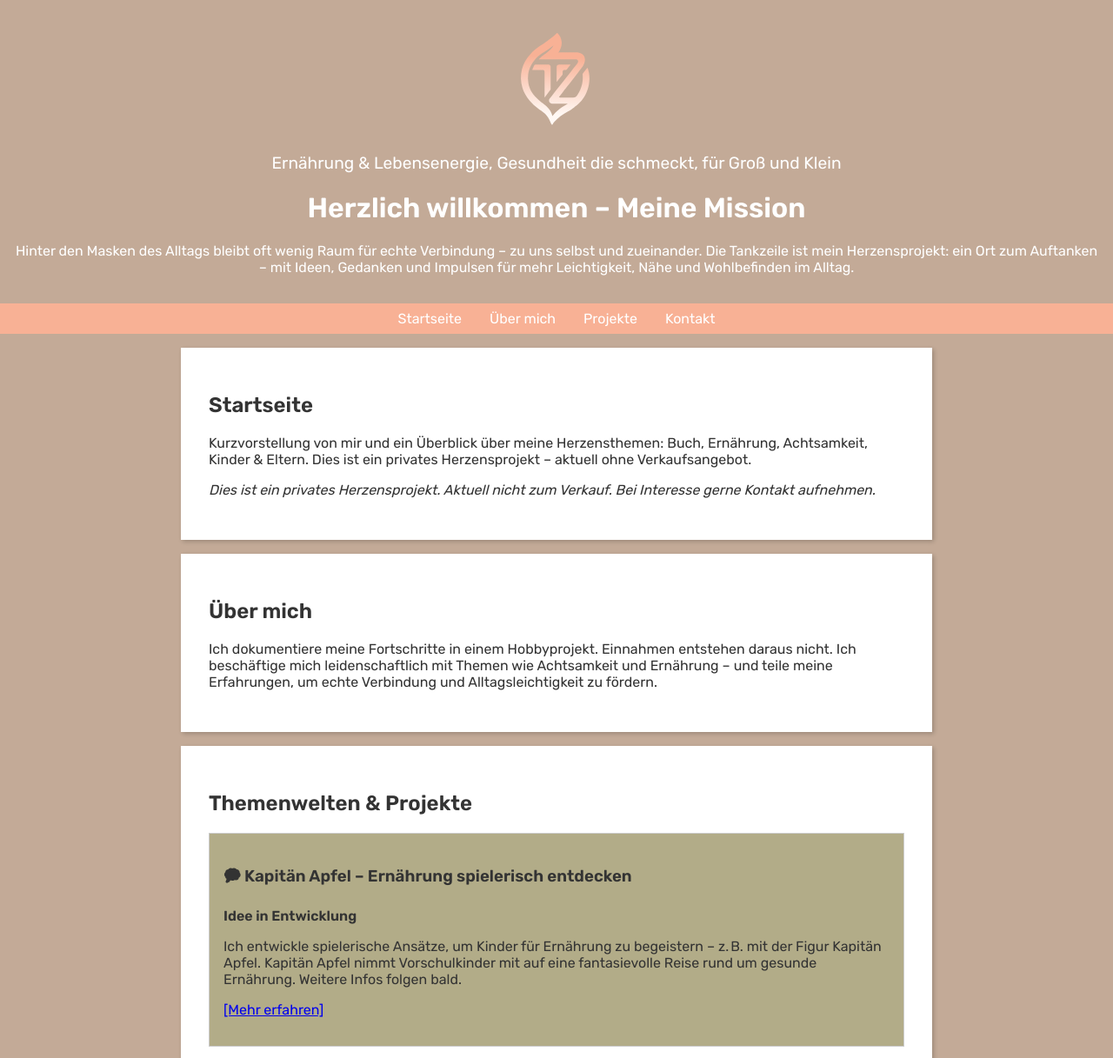
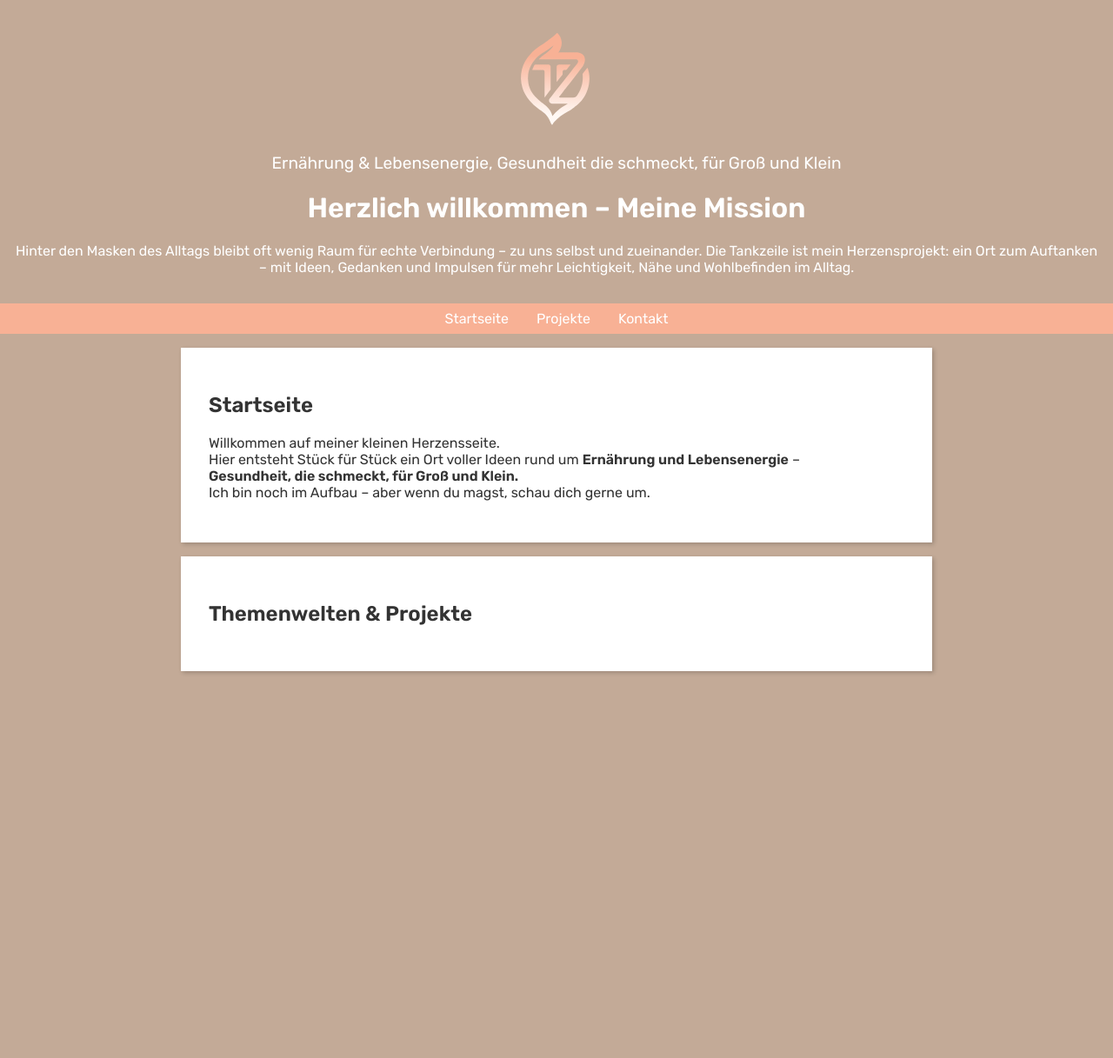
Before and after one commit to Tahi030/meine-webseite, a plain HTML site: page index.html in a window 1280 px wide. Shown: the top 1217 px of the page at 87% size. After the commit the page ends 800 px from the top, so only its background shows below. Drawn offline with Linux system fonts and the light colour scheme.

Commit message:
Add files via upload

```diff
--- a/index.html
+++ b/index.html
@@ -1,143 +1,3 @@
-<!DOCTYPE html>
-<html lang="de">
-<head>
-  <meta charset="UTF-8">
-  <meta name="viewport" content="width=device-width, initial-scale=1.0">
-  <title>Tankzeile – Privates Herzensprojekt</title>
-  <style>
-    @font-face {
-      font-family: 'Jonova Condensed';
-      src: url('Tamara_Schriftart.svg#JonovaCondensed') format('svg');
-      font-weight: normal;
-      font-style: normal;
-    }
-
-    body {
-      font-family: 'Jonova Condensed', sans-serif;
-      margin: 0;
-      padding: 0;
-      background-color: #fefaf8;
-      color: #333;
-    }
-    header, footer {
-      background-color: #c3aa97;
-      color: #fff;
-      text-align: center;
-      padding: 1em;
-    }
-    header img.logo {
-      max-width: 150px;
-      height: auto;
-      display: block;
-      margin: 0 auto;
-    }
-    header .tagline {
-      font-size: 1.2em;
-      margin-top: 0.5em;
-    }
-    nav {
-      background-color: #f8b195;
-      padding: 0.5em;
-    }
-    nav ul {
-      list-style: none;
-      margin: 0;
-      padding: 0;
-      display: flex;
-      justify-content: center;
-    }
-    nav li {
-      margin: 0 1em;
-    }
-    nav a {
-      color: #fff;
-      text-decoration: none;
-    }
-    section {
-      background: #fff;
-      margin: 1em auto;
-      padding: 2em;
-      max-width: 800px;
-      box-shadow: 2px 2px 5px rgba(0,0,0,0.2);
-    }
-    .projekt {
-      border: 1px solid #ccc;
-      padding: 1em;
-      margin-bottom: 1em;
-    }
-    .status {
-      font-weight: bold;
-      margin-bottom: 0.5em;
-    }
-    form input, form textarea {
-      width: 100%;
-      padding: 0.5em;
-      margin: 0.5em 0;
-      box-sizing: border-box;
-    }
-    form button {
-      padding: 0.5em 1em;
-    }
-    .tankbox span.tank-letter.T { color: #90beab; }
-    .tankbox span.tank-letter.A { color: #3aa970; }
-    .tankbox span.tank-letter.N { color: #d77e5e; }
-    .tankbox span.tank-letter.K { color: #ffd492; }
-    .tankbox span.tank-letter.B { color: #b17272; }
-    .tankbox span.tank-letter.O { color: #a4b792; }
-    .tankbox span.tank-letter.X { color: #f8b195; }
-  </style>
-</head>
-<body>
-  <header>
-    <img src="Tamara Logo farbe svg.svg" alt="Logo" class="logo">
-    <div class="tagline">Ernährung &amp; Lebensenergie, Gesundheit die schmeckt, für Groß und Klein</div>
-    <h1>Herzlich willkommen – Meine Mission</h1>
-    <p>
-      Hinter den Masken des Alltags bleibt oft wenig Raum für echte Verbindung – zu uns selbst und zueinander.
-      Die Tankzeile ist mein Herzensprojekt: ein Ort zum Auftanken – mit Ideen, Gedanken und Impulsen für mehr Leichtigkeit, Nähe und Wohlbefinden im Alltag.
-    </p>
-  </header>
-
-  <nav>
-    <ul>
-      <li><a href="#startseite">Startseite</a></li>
-      <li><a href="#ueber-mich">Über mich</a></li>
-      <li><a href="#projekte">Projekte</a></li>
-      <li><a href="#kontakt">Kontakt</a></li>
-    </ul>
-  </nav>
-
-  <section id="startseite">
-    <h2>Startseite</h2>
-    <p>
-      Kurzvorstellung von mir und ein Überblick über meine Herzensthemen: Buch, Ernährung, Achtsamkeit, Kinder &amp; Eltern.
-      Dies ist ein privates Herzensprojekt – aktuell ohne Verkaufsangebot.
-    </p>
-    <p><em>Dies ist ein privates Herzensprojekt. Aktuell nicht zum Verkauf. Bei Interesse gerne Kontakt aufnehmen.</em></p>
-  </section>
-
-  <section id="ueber-mich">
-    <h2>Über mich</h2>
-    <p>
-      Ich dokumentiere meine Fortschritte in einem Hobbyprojekt. Einnahmen entstehen daraus nicht.
-      Ich beschäftige mich leidenschaftlich mit Themen wie Achtsamkeit und Ernährung – und teile meine Erfahrungen, um echte Verbindung und Alltagsleichtigkeit zu fördern.
-    </p>
-  </section>
-
-  <section id="projekte">
-    <h2>Themenwelten &amp; Projekte</h2>
-
-    <div class="projekt">
-      <h3>🗭 Kapitän Apfel – Ernährung spielerisch entdecken</h3>
-      <p class="status">Idee in Entwicklung</p>
-      <p>
-        Ich entwickle spielerische Ansätze, um Kinder für Ernährung zu begeistern – z. B. mit der Figur Kapitän Apfel.
-        Kapitän Apfel nimmt Vorschulkinder mit auf eine fantasievolle Reise rund um gesunde Ernährung. Weitere Infos folgen bald.
-      </p>
-      <p><a href="kapitaen-apfel.html">[Mehr erfahren]</a></p>
-    </div>
-
-
 <!DOCTYPE html>
 <html lang="de">
 <head>
```
